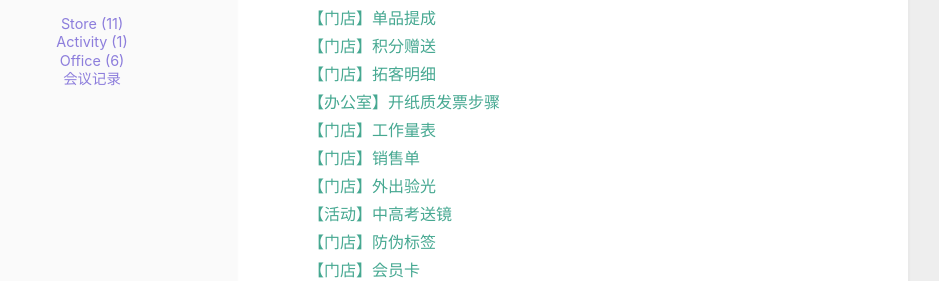
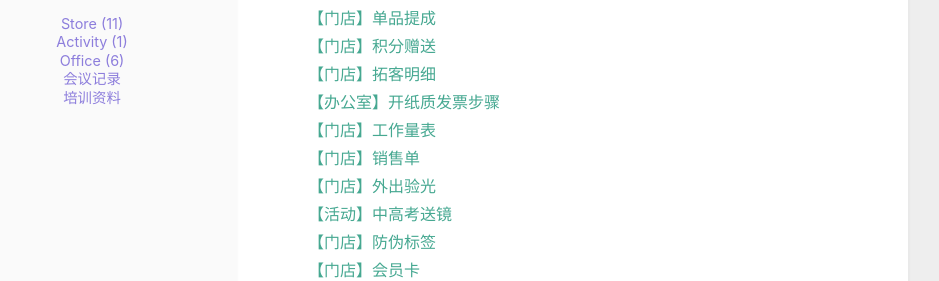
Before and after one commit to cuihuanhuan/cuihuanhuan.github.io, a Jekyll site: the page built from index.html, in a window 1280 px wide. Shown: the part 341-622 px from the top of the page, without its empty margins (212-1151 px from the left). Built offline with Jekyll 4.4.1, drawn with Linux system fonts in a browser that asks for light colours.

Commit message:
Update header.html

```diff
--- a/_includes/header.html
+++ b/_includes/header.html
@@ -39,6 +39,15 @@
            </a>
         </li>
       </ul>
+
+      <ul class="nav_list">
+        <li class="nav_item">
+          <a href="https://cuihuanhuan.github.io/training/" id="cc">培训资料
+           </a>
+        </li>
+      </ul>
+
+
     </nav>
   </div>
 
```
